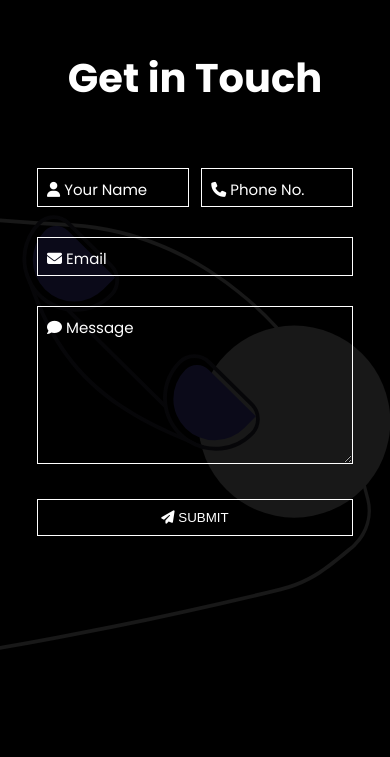
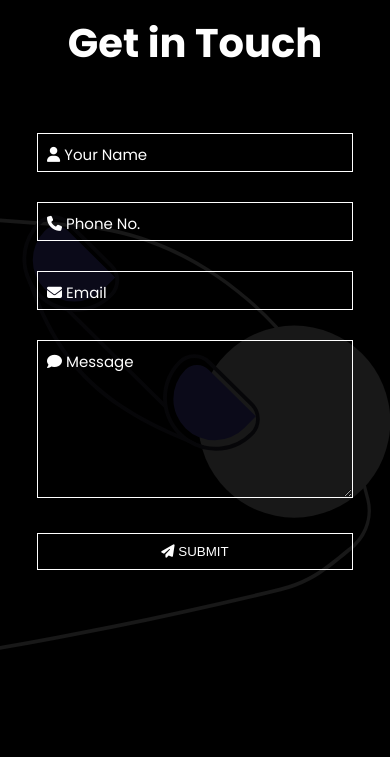
Before and after one commit to jeraxProg/myPortfolio, a plain HTML site: page index.html in a window 390 px wide. Shown: the part 6960-7717 px from the top of the page. Drawn offline with Linux system fonts and the light colour scheme; a web font is replaced by a local one.

Commit message:
contact form display block

```diff
--- a/style.css
+++ b/style.css
@@ -649,9 +649,11 @@ textarea:valid~label  {
 	#contact form button {
 		width: 100%;
 
+	}
+	#contact form .row {
+		display: block;
+	}
 
-
-	}
 
 }
 
@@ -732,6 +734,8 @@ textarea:valid~label  {
 	.nav > .nav-links > a {
 		padding: 2px 0;
 	}
+
+
 
 
 }
@@ -830,6 +834,9 @@ textarea:valid~label  {
 
 
 
+
+
+
 	/* End About */
 
 
```
